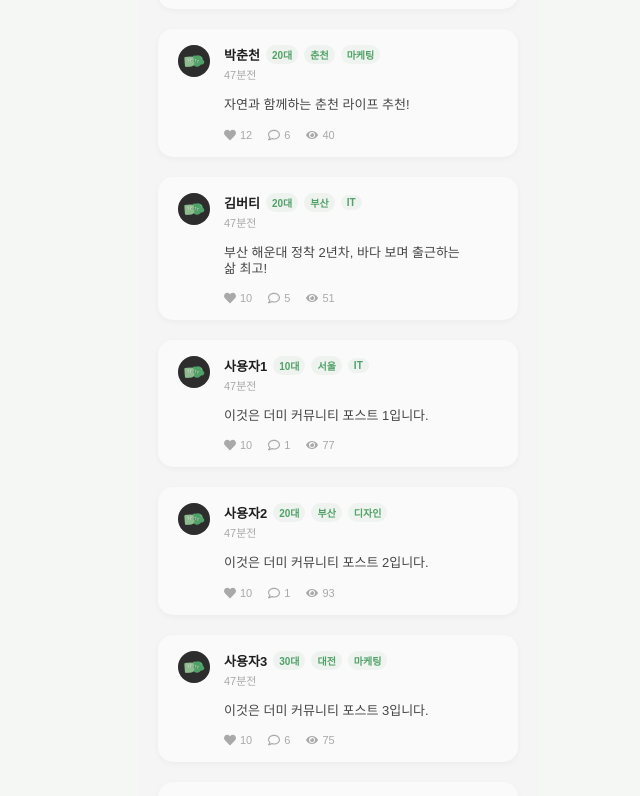
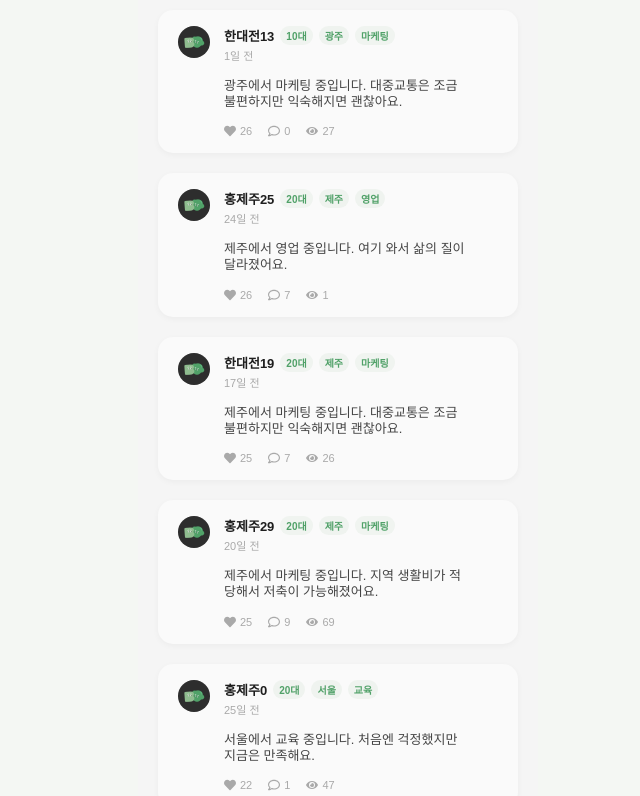
Before and after one commit to 1000hyehyang/burty-frontend, a React (Vite) app: page /community in a window 1280 px wide. Shown: the part 880-1676 px from the top of the page, without its empty margins (302-942 px from the left). Built offline with nearby package versions, Linux system fonts and the light colour scheme; a web font is replaced by a local one.

Commit message:
feat : 게시글 날짜

```diff
--- a/src/components/Community/CommunityFilters.tsx
+++ b/src/components/Community/CommunityFilters.tsx
@@ -24,7 +24,6 @@ const ScrollableRow = styled.div`
 const ResetWrapper = styled.div`
   display: flex;
   justify-content: flex-end;
-  padding-right: 2px;
 `;
 
 const sortOptions = ["인기순", "최신순"] as const;
--- a/src/components/Community/CommunityPostCard.tsx
+++ b/src/components/Community/CommunityPostCard.tsx
@@ -1,5 +1,6 @@
 // 📄 components/Community/CommunityPostCard.tsx
 import styled from "styled-components";
+import { getTimeAgo } from "../../utils/timeAgo";
 import hoverAndClickEffect from "../Common/mixins/hoverAndClickEffect";
 import { FaHeart, FaRegComment, FaEye } from "react-icons/fa";
 import Badge from "../Common/Badge";
@@ -13,6 +14,7 @@ interface CommunityPostCardProps {
   likes: number;
   comments: number;
   views: number;
+  createdAt: string;
   profileImage?: string;
 }
 
@@ -103,6 +105,7 @@ const CommunityPostCard = ({
   likes,
   comments,
   views,
+  createdAt,
   profileImage,
 }: CommunityPostCardProps) => {
   return (
@@ -124,7 +127,7 @@ const CommunityPostCard = ({
             {job}
           </Badge>
         </TopRow>
-        <Time>47분전</Time>
+        <Time>{getTimeAgo(createdAt)}</Time>
         <ContentText>{content}</ContentText>
         <Footer>
           <Stat>
--- a/src/components/Community/CommunityPostList.tsx
+++ b/src/components/Community/CommunityPostList.tsx
@@ -2,9 +2,10 @@
 import styled from "styled-components";
 import CommunityPostCard from "./CommunityPostCard";
 import { dummyCommunityPosts } from "../../mock/communityPosts";
+import { useCommunityStore } from "../../store/useCommunityStore";
 
 interface Props {
-  mode?: "home" | "community"; // 기본값: community
+  mode?: "home" | "community";
 }
 
 const Section = styled.section`
@@ -13,16 +14,35 @@ const Section = styled.section`
 `;
 
 const CommunityPostList = ({ mode = "community" }: Props) => {
-  // 인기순 정렬
-  const sorted = [...dummyCommunityPosts].sort((a, b) => b.likes - a.likes);
+  const { sort, region, ageGroup, job } = useCommunityStore();
 
-  const postsToShow = mode === "home" ? sorted.slice(0, 3) : sorted;
+  // 1. 필터 적용
+  const filtered = dummyCommunityPosts.filter((post) => {
+    const matchRegion = region === "전체" || post.location === region;
+    const matchAge = ageGroup === "전체" || post.ageGroup === ageGroup;
+    const matchJob = job === "전체" || post.job === job;
+    return matchRegion && matchAge && matchJob;
+  });
+
+  // 2. 정렬 적용
+  const sorted = [...filtered].sort((a, b) => {
+    if (sort === "인기순") {
+      return b.likes - a.likes;
+    }
+    if (sort === "최신순") {
+      return new Date(b.createdAt).getTime() - new Date(a.createdAt).getTime();
+    }
+    return 0;
+  });
+
+  // 3. 홈에서는 상위 3개만
+  const visiblePosts = mode === "home" ? sorted.slice(0, 3) : sorted;
 
   return (
     <Section>
-      {postsToShow.map((post, index) => (
+      {visiblePosts.map((post, index) => (
         <CommunityPostCard
-          key={index}
+          key={`${post.nickname}-${index}`}
           nickname={post.nickname}
           ageGroup={post.ageGroup}
           location={post.location}
@@ -31,6 +51,7 @@ const CommunityPostList = ({ mode = "community" }: Props) => {
           likes={post.likes}
           comments={post.comments}
           views={post.views}
+          createdAt={post.createdAt}
         />
       ))}
     </Section>
--- a/src/mock/communityPosts.ts
+++ b/src/mock/communityPosts.ts
@@ -1,3 +1,4 @@
+// 📄 src/mock/communityPosts.ts
 export interface CommunityPost {
   nickname: string;
   ageGroup: string;
@@ -7,7 +8,52 @@ export interface CommunityPost {
   likes: number;
   comments: number;
   views: number;
+  createdAt: string;
 }
+
+const nicknames = ["김버티", "이서울", "박춘천", "최광주", "홍제주", "한대전", "유전주", "강울산"];
+const ageGroups = ["10대", "20대", "30대"] as const;
+const locations = ["서울", "부산", "대전", "광주", "제주", "춘천", "울산", "전주"] as const;
+const jobs = ["IT", "디자인", "마케팅", "행정", "교육", "영업"] as const;
+const sampleContents = [
+  "지역 생활비가 적당해서 저축이 가능해졌어요.",
+  "사람들이 친절하고 정이 많아요.",
+  "서울보다 확실히 스트레스가 줄었어요.",
+  "처음엔 걱정했지만 지금은 만족해요.",
+  "여기 와서 삶의 질이 달라졌어요.",
+  "일과 삶의 균형이 잡히는 느낌이에요.",
+  "자연 환경이 좋아서 힐링 돼요.",
+  "대중교통은 조금 불편하지만 익숙해지면 괜찮아요.",
+];
+
+const getRandom = <T>(arr: readonly T[]): T =>
+  arr[Math.floor(Math.random() * arr.length)];
+
+const generateRandomPost = (i: number): CommunityPost => {
+  const nickname = getRandom(nicknames) + i;
+  const ageGroup = getRandom(ageGroups);
+  const location = getRandom(locations);
+  const job = getRandom(jobs);
+  const content = getRandom(sampleContents);
+  const likes = Math.floor(Math.random() * 30);
+  const comments = Math.floor(Math.random() * 10);
+  const views = Math.floor(Math.random() * 100);
+  const createdAt = new Date(
+    Date.now() - Math.floor(Math.random() * 1000 * 60 * 60 * 24 * 30)
+  ).toISOString();
+
+  return {
+    nickname,
+    ageGroup,
+    location,
+    job,
+    content: `${location}에서 ${job} 중입니다. ${content}`,
+    likes,
+    comments,
+    views,
+    createdAt,
+  };
+};
 
 export const dummyCommunityPosts: CommunityPost[] = [
   {
@@ -19,6 +65,7 @@ export const dummyCommunityPosts: CommunityPost[] = [
     likes: 10,
     comments: 5,
     views: 51,
+    createdAt: "2025-04-22T09:00:00Z",
   },
   {
     nickname: "이서울",
@@ -29,6 +76,7 @@ export const dummyCommunityPosts: CommunityPost[] = [
     likes: 8,
     comments: 2,
     views: 35,
+    createdAt: "2025-04-21T16:00:00Z",
   },
   {
     nickname: "박춘천",
@@ -39,16 +87,7 @@ export const dummyCommunityPosts: CommunityPost[] = [
     likes: 12,
     comments: 6,
     views: 40,
+    createdAt: "2025-04-20T12:00:00Z",
   },
-
-  ...Array.from({ length: 15 }, (_, i) => ({
-    nickname: `사용자${i + 1}`,
-    ageGroup: i % 3 === 0 ? "10대" : i % 3 === 1 ? "20대" : "30대",
-    location: ["서울", "부산", "대전"][i % 3],
-    job: ["IT", "디자인", "마케팅"][i % 3],
-    content: `이것은 더미 커뮤니티 포스트 ${i + 1}입니다.`,
-    likes: Math.floor(Math.random() * 20),
-    comments: Math.floor(Math.random() * 10),
-    views: Math.floor(Math.random() * 100),
-  })),
+  ...Array.from({ length: 30 }, (_, i) => generateRandomPost(i)),
 ];
--- a/src/pages/CommunityPage.tsx
+++ b/src/pages/CommunityPage.tsx
@@ -1,4 +1,5 @@
 // 📄 pages/CommunityPage.tsx
+import SectionTitle from "../components/Common/SectionTitle";
 import CommunityFilters from "../components/Community/CommunityFilters";
 import CommunityPostList from "../components/Community/CommunityPostList";
 
@@ -6,6 +7,7 @@ const CommunityPage = () => {
   return (
     <>
       <CommunityFilters />
+      <SectionTitle title="커뮤니티 게시판" />
       <CommunityPostList mode="community" />
     </>
   );
--- /dev/null
+++ b/src/utils/timeAgo.ts
@@ -0,0 +1,21 @@
+// 📄 utils/timeAgo.ts
+export const getTimeAgo = (dateString: string): string => {
+    if (!dateString) return "날짜 없음";
+
+    const created = new Date(dateString);
+    if (isNaN(created.getTime())) return "유효하지 않은 날짜";
+
+    const now = new Date();
+    const diff = Math.floor((now.getTime() - created.getTime()) / 1000); // 초 단위
+
+    if (diff < 60) return `${diff}초 전`;
+    if (diff < 3600) return `${Math.floor(diff / 60)}분 전`;
+    if (diff < 86400) return `${Math.floor(diff / 3600)}시간 전`;
+    if (diff < 2592000) return `${Math.floor(diff / 86400)}일 전`;
+
+    return created.toLocaleDateString("ko-KR", {
+      year: "numeric",
+      month: "short",
+      day: "numeric",
+    });
+  };
```
